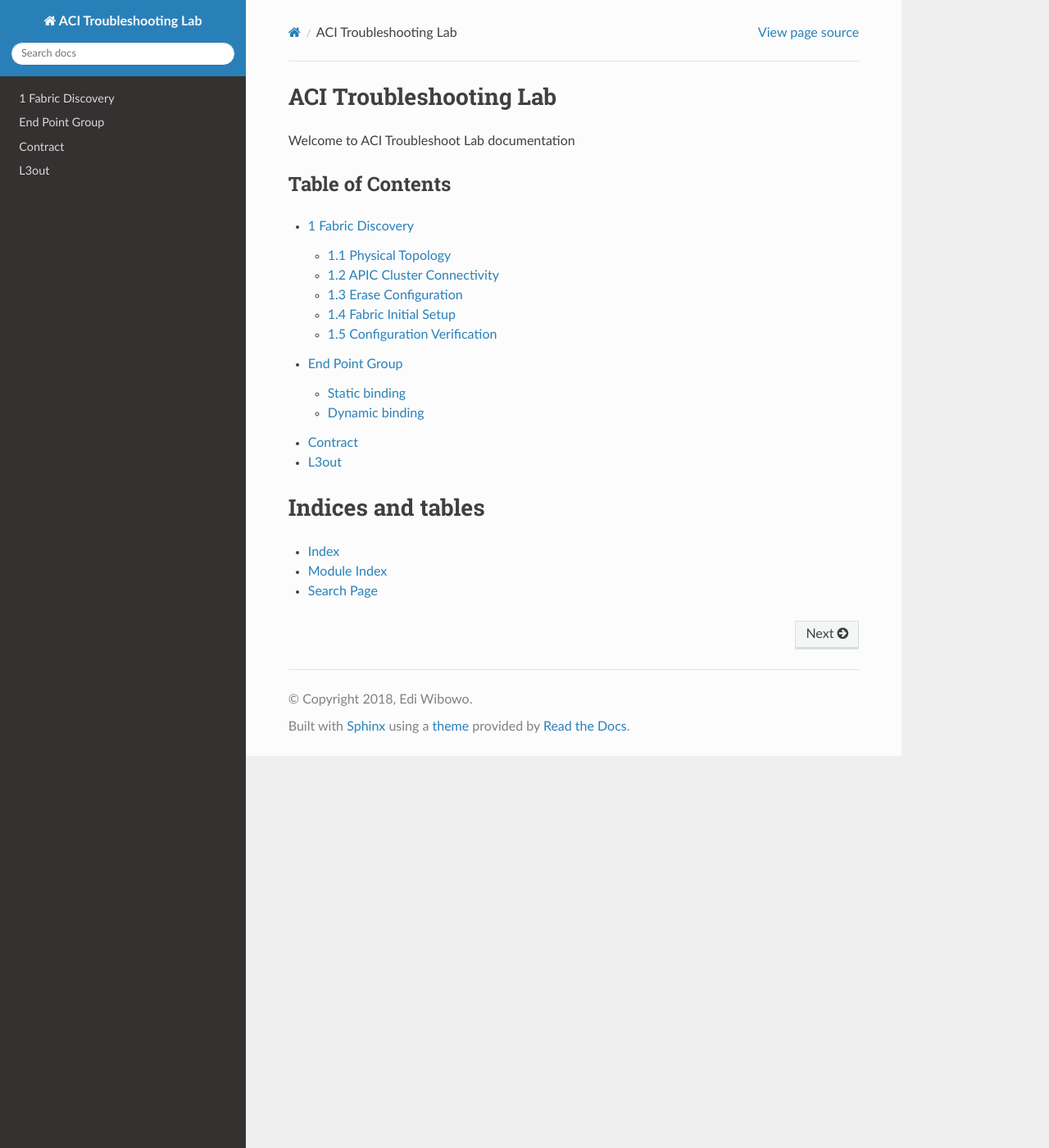
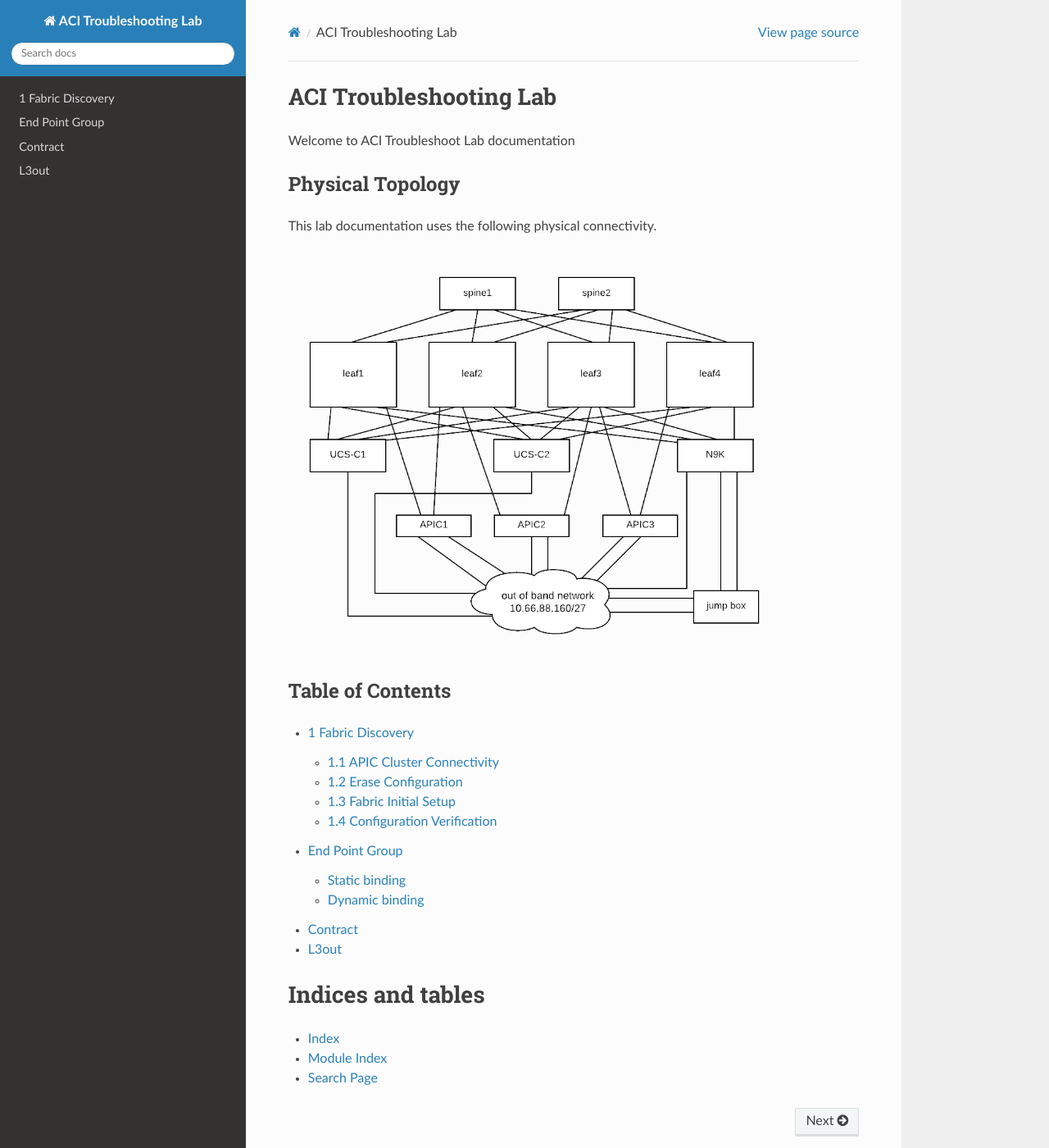
Before and after one commit to ewibowo/aci-troubleshooting-lab, a Sphinx documentation site: the page built from source/index.rst, in a window 1280 px wide and 1400 px high. Shown: the whole window at 82% size. Built offline with Sphinx 7.4.7 and the Read the Docs theme 2.0.0, drawn with Linux system fonts in a browser that asks for light colours.

Commit message:
Re-arranged pictures

```diff
--- a/source/index.rst
+++ b/source/index.rst
@@ -2,6 +2,15 @@ ACI Troubleshooting Lab
 =======================
 
 Welcome to ACI Troubleshoot Lab documentation
+
+Physical Topology
+--------------------
+
+This lab documentation uses the following physical connectivity.
+
+.. image:: physical-topo.png
+   :width: 600px
+   :alt: Physical
 
 Table of Contents
 -----------------
--- a/source/lab1.rst
+++ b/source/lab1.rst
@@ -2,12 +2,6 @@
 
 Fabric Discovery
 ===================
-
-Physical Topology
---------------------
-.. image:: physical-topo.png
-   :width: 600px
-   :alt: Physical
 
 APIC Cluster Connectivity
 ----------------------------
```
Also changed, not shown: source/apic-cluster.png, source/apic-leaf-lldp.png.
